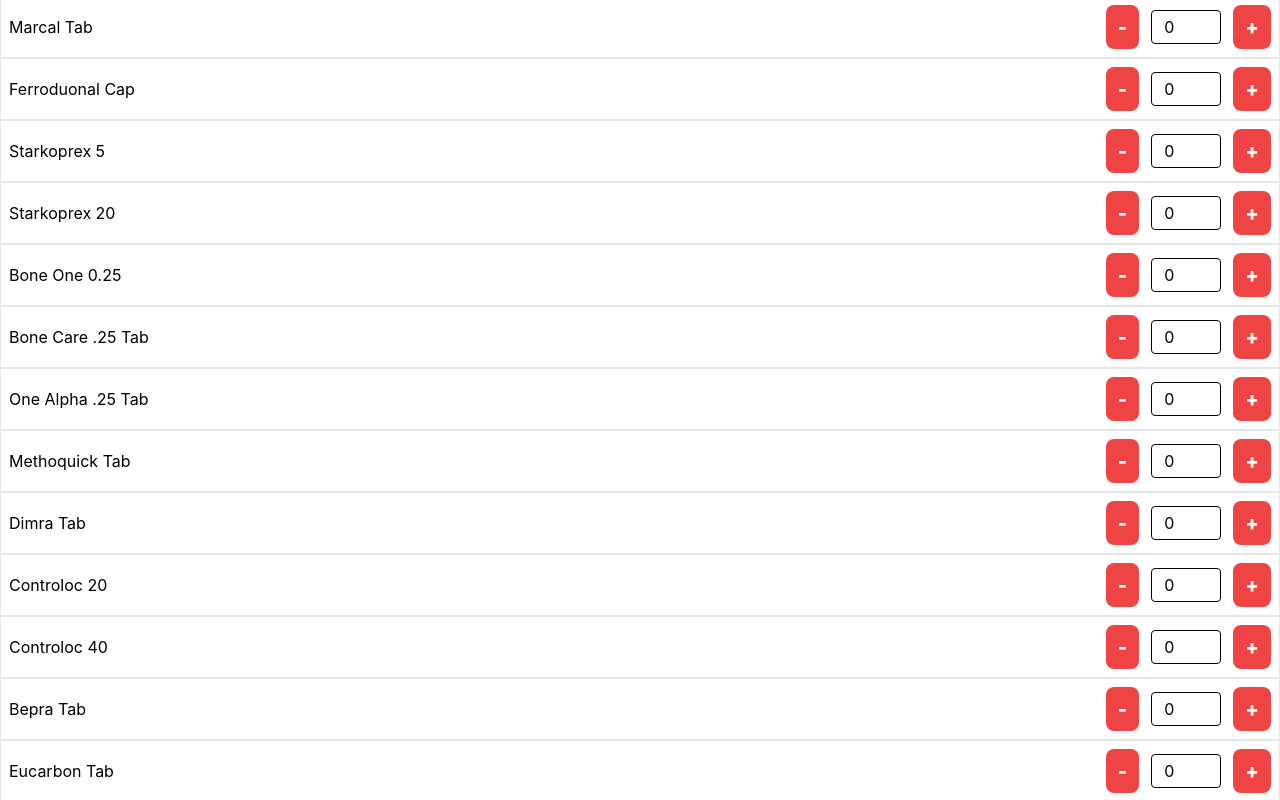
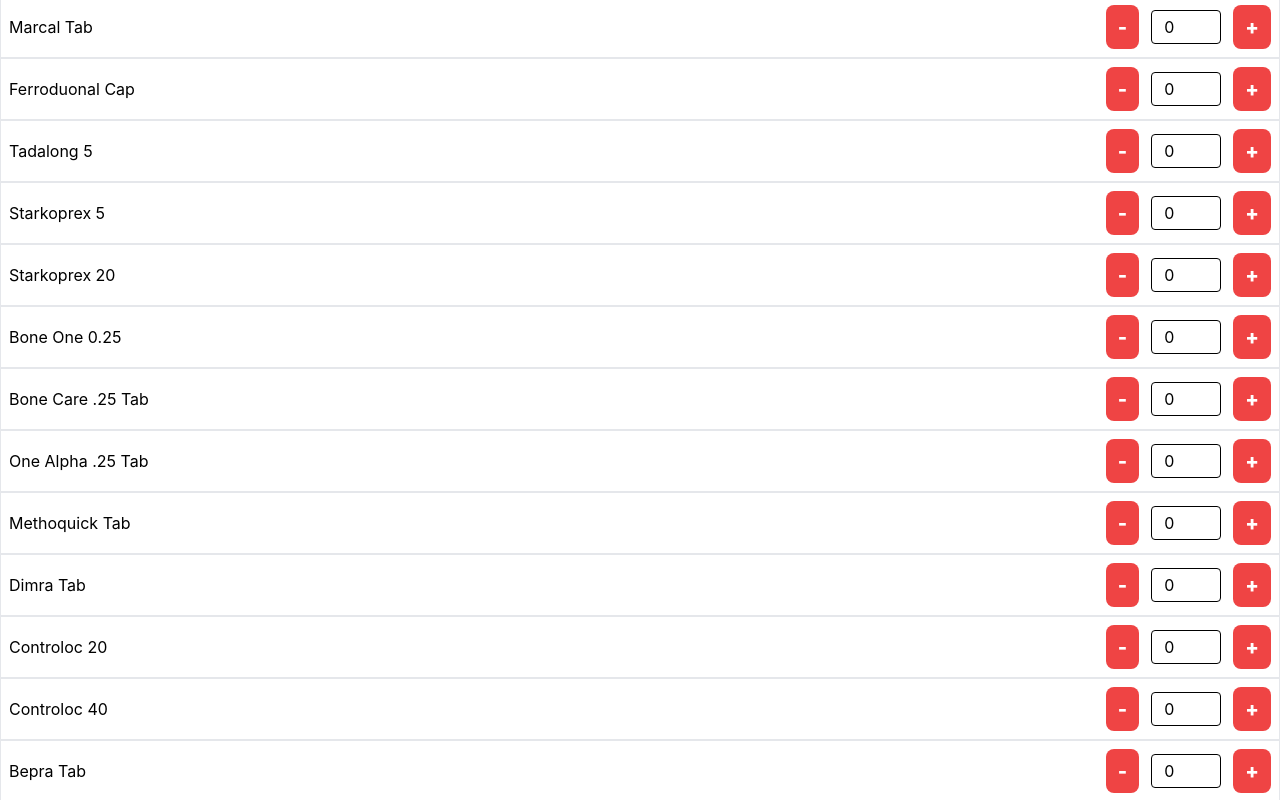
Before and after one commit to medoogamal/myPharmacy, a Vue app: page / in a window 1280 px wide. Shown: the part 4920-5720 px from the top of the page. Built offline with nearby package versions, Linux system fonts and the light colour scheme.

Commit message:
Update drugs.js

```diff
--- a/src/drugs.js
+++ b/src/drugs.js
@@ -80,6 +80,7 @@ export default {
     { name: "vinosin cream", type: "number", value: 0 },
     { name: "marcal tab", type: "number", value: 0 },
     { name: "ferroduonal cap", type: "number", value: 0 },
+    { name: "tadalong 5", type: "number", value: 0 },
     { name: "starkoprex 5", type: "number", value: 0 },
     { name: "starkoprex 20", type: "number", value: 0 },
     { name: "bone one 0.25", type: "number", value: 0 },
@@ -157,6 +158,7 @@ export default {
     { name: "becozyme amp", type: "number", value: 0 },
     { name: "eposino amp", type: "number", value: 0 },
     { name: "nitazode syp", type: "number", value: 0 },
+    { name: "visralgine tab", type: "number", value: 0 },
     { name: "prucasoft 2mg tab", type: "number", value: 0 },
 
     // Add more drugs here
```
